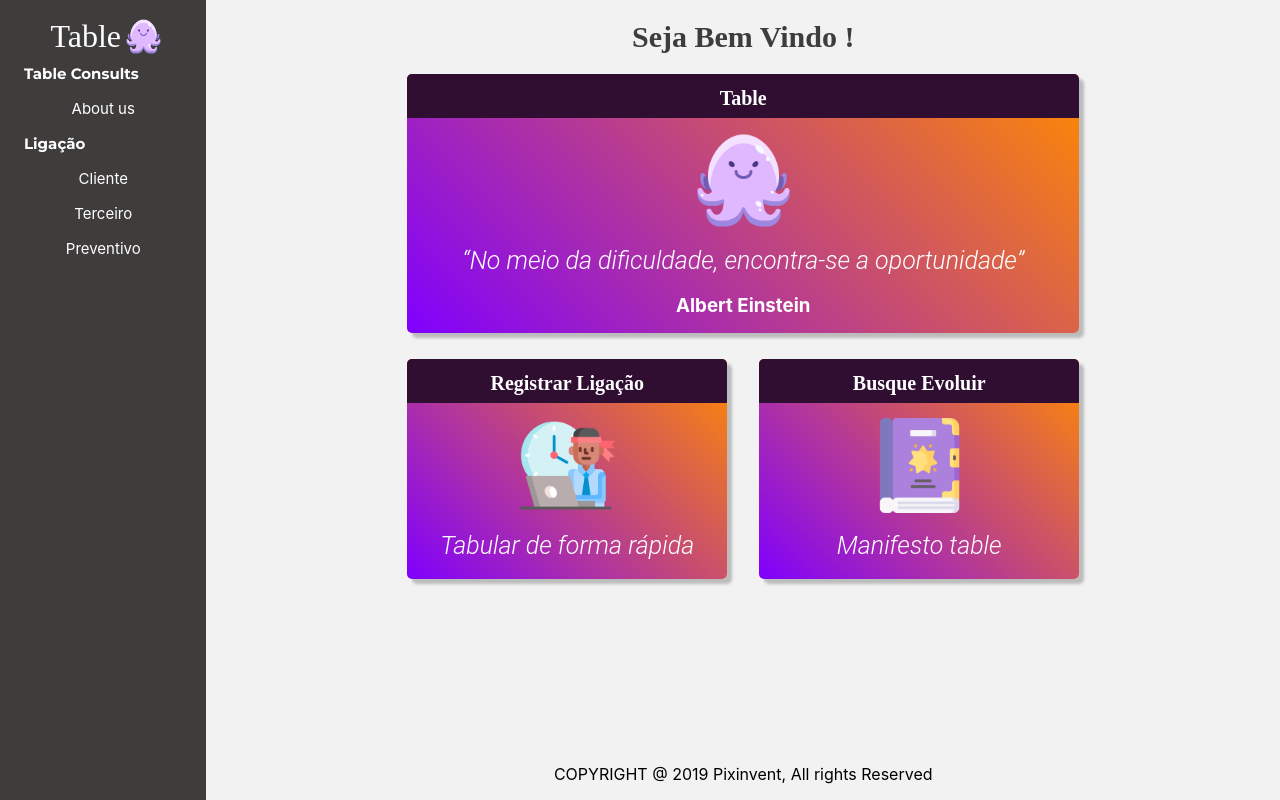
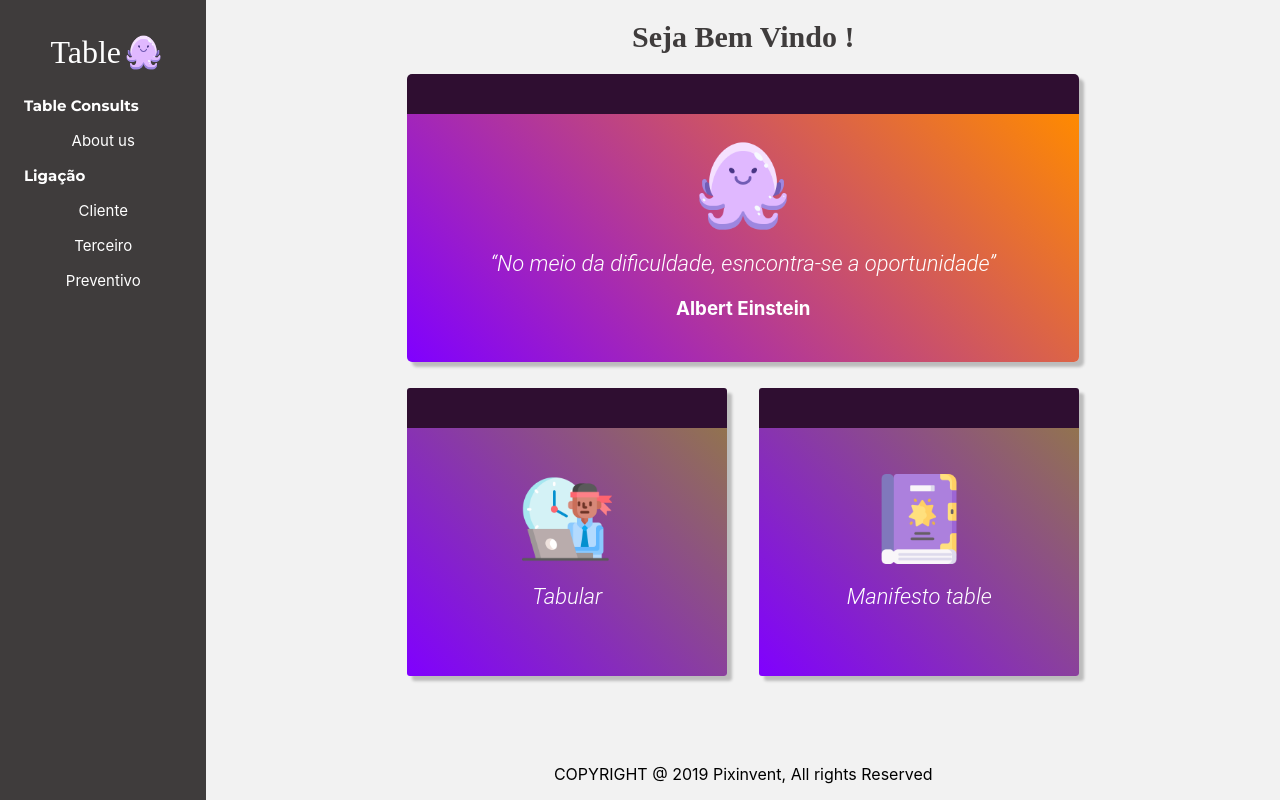
Before and after one commit to joaopedro-dev/table-project, a Next.js app: page / in a window 1280 px wide. Built offline with nearby package versions, Linux system fonts and the light colour scheme; a web font is replaced by a local one.

Commit message:
Alterando cards

```diff
--- a/src/components/Cards.js
+++ b/src/components/Cards.js
@@ -5,22 +5,19 @@ function Cards(){
     return (
         <div className={styles.grid}>
             <div className={styles.phrase}>
-                <h2 className={styles.title}>Table</h2>
-                <Image src="/octopus.png" alt="Logo" width={95} height={95} />
+                <Image src="/octopus.png" alt="Logo" width={90} height={90} />
                 <p className={styles.text}>
-                “No meio da dificuldade, encontra-se a oportunidade”
+                “No meio da dificuldade, esncontra-se a oportunidade”
                 </p>
                 <h3 className={styles.author_phrase}>Albert Einstein</h3>
             </div>
             <div className={styles.row}>
                 <div className={styles.card}>
-                    <h1 className={styles.title}>Registrar Ligação</h1>
-                    <Image src="/hard-work.png" alt="Logo" width={95} height={95} />
-                    <p className={styles.text}>Tabular de forma rápida</p>
+                    <Image src="/hard-work.png" alt="Logo" width={90} height={90} />
+                    <p className={styles.text}>Tabular</p>
                 </div>
                 <div className={styles.card}>
-                    <h1 className={styles.title}>Busque Evoluir</h1>
-                    <Image src="/magic-book.png" alt="Logo" width={95} height={95} />
+                    <Image src="/magic-book.png" alt="Logo" width={90} height={90} />
                     <p className={styles.text}>Manifesto table</p>
                 </div>
             </div>
--- a/styles/components/Cards.module.css
+++ b/styles/components/Cards.module.css
@@ -10,17 +10,21 @@
 .phrase {
   margin: 0;
   width: 42rem;
+  height: 18rem;
   display: flex;
   flex-direction: column;
+  justify-content: center;
   align-items: center;
+  align-content: center;
   background: linear-gradient(225deg, #ff8a00 0%, #8000ff 100%);
   box-shadow: 5px 5px 3px rgba(0, 0, 0, 0.222);
   border-radius: 5px;
+  border-top: 40px solid #2f0e31;
 }
 
 .title {
   font-family: "Mogra", cursive;
-  font-size: 20px;
+  font-size: 18px;
   display: flex;
   margin: 0 0 15px 0;
   padding: 0.8rem 0 0.5rem 0;
@@ -35,7 +39,7 @@
 .text {
   margin: 1rem;
   font-family: Roboto;
-  font-size: 25px;
+  font-size: 22px;
   font-style: italic;
   font-weight: 300;
   line-height: 34px;
@@ -53,14 +57,17 @@
 }
 
 .card{
-  background: linear-gradient(225deg, #ff8a00 0%, #8000ff 100%);
+  background: linear-gradient(225deg, #92734F 0%, #8000FF 100%);
   box-shadow: 5px 5px 3px rgba(0, 0, 0, 0.222);
-  border-radius: 5px;
+  border-radius: 3px;
   margin: 1rem;
   display: flex;
   flex-direction: column;
   align-items: center;
+  justify-content: center;
   width: 20rem;
+  height: 18rem;
+  border-top: 40px solid #2f0e31;
 }
 
 .phrase:hover{
--- a/styles/components/Navbar.module.css
+++ b/styles/components/Navbar.module.css
@@ -17,6 +17,7 @@
   align-items: center;
   justify-content: center;
   align-content: center;
+  padding: 1rem;
 }
 
 .item_logo {
```
Also changed, not shown: pages/card.js (+3 -4 lines).
